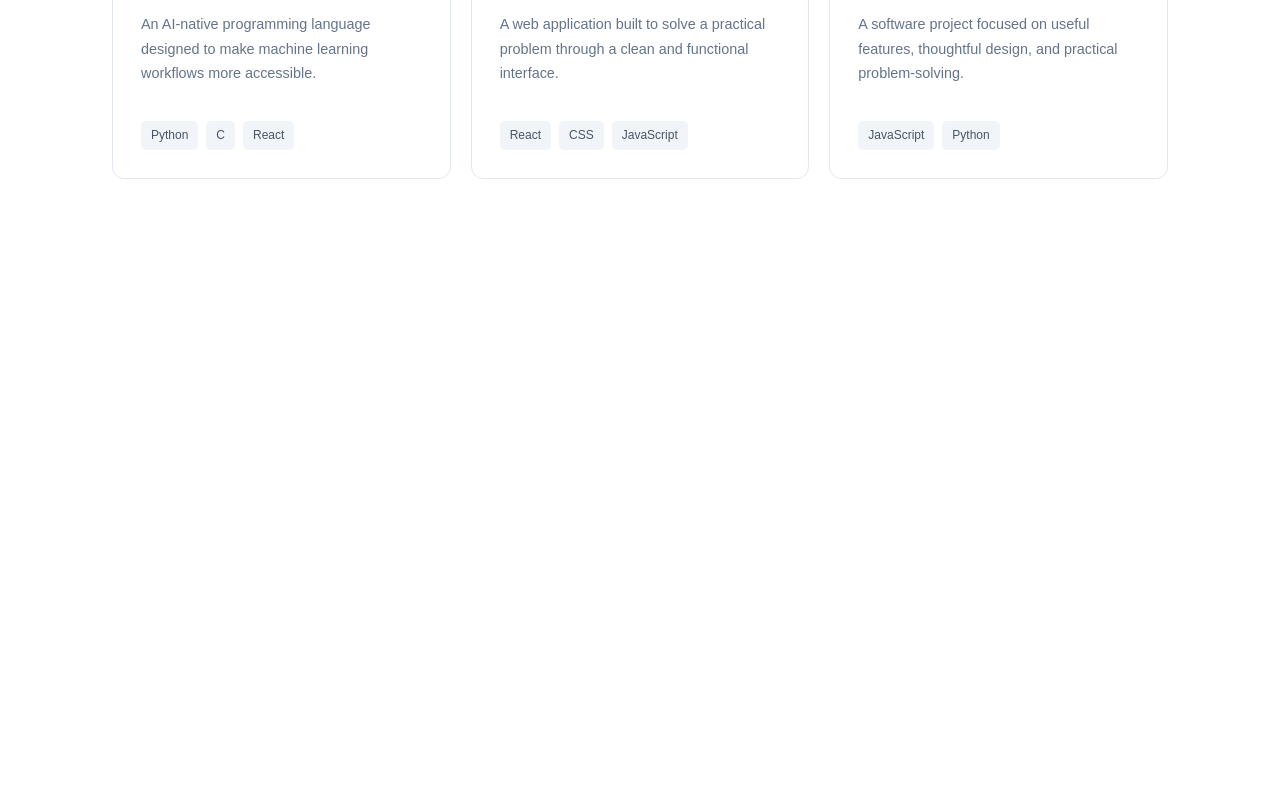
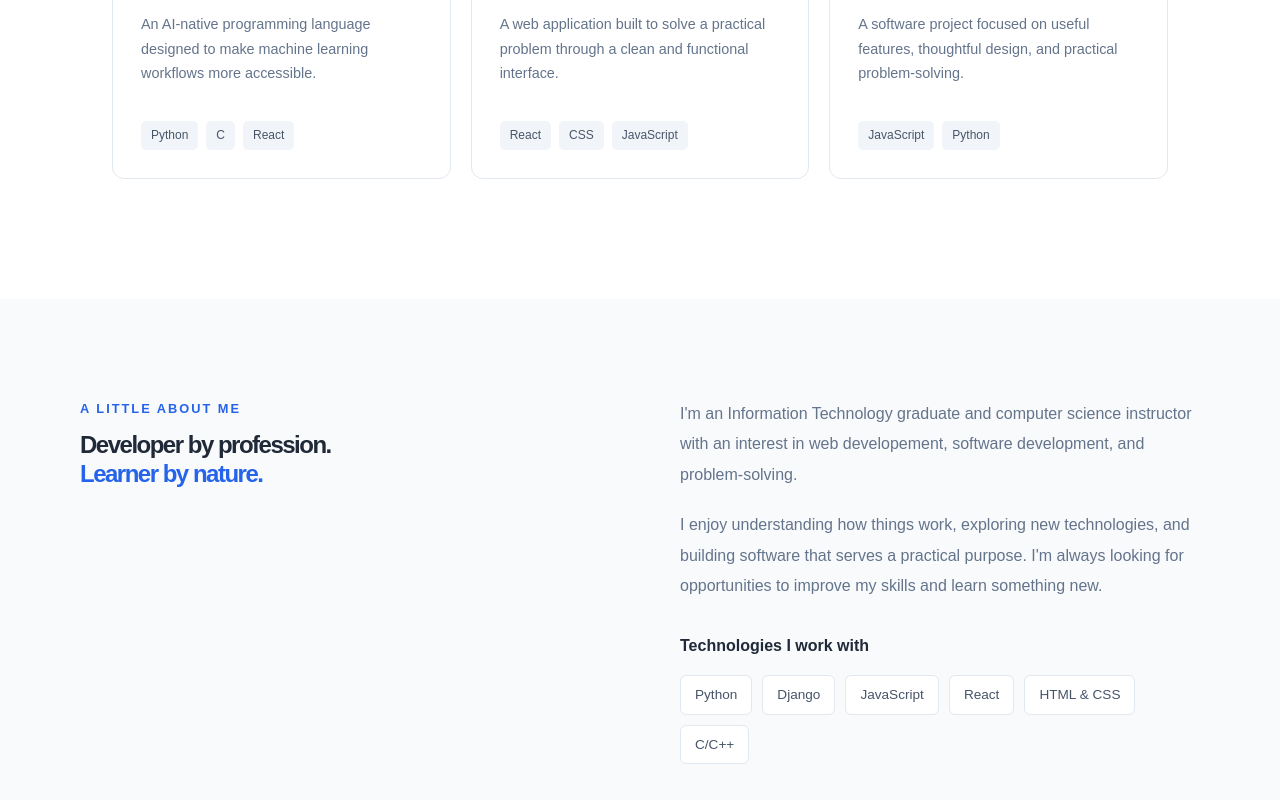
Before and after one commit to david-ptrk/Portfolio, a React app: page / in a window 1280 px wide. Shown: the part 1179-1979 px from the top of the page. Before the commit the page ends 1478 px from the top, so only its background shows below. Built offline with nearby package versions, Linux system fonts and the light colour scheme; the HTML template or start-up script is replaced by a standard one.

Commit message:
feat: add about section and skills

```diff
--- a/src/App.css
+++ b/src/App.css
@@ -322,3 +322,65 @@
         min-height: 300px;
     }
 }
+
+/* About section */
+.about {
+    padding: 100px 32px;
+    background-color: #f8fafc;
+}
+
+.about-layout {
+    max-width: 1120px;
+    margin: 0 auto;
+    display: grid;
+    grid-template-columns: 1fr 1fr;
+    gap: 80px;
+}
+
+.about-heading h2 {
+    font-size: clamp(2rem 4vw 3.2rem);
+    line-height: 1.2;
+    letter-spacing: -1.5px;
+}
+
+.about-heading h2 span {
+    color: #2563eb;
+}
+
+.about-content > p {
+    margin-bottom: 20px;
+    color: #64748b;
+    font-size: 1rem;
+    line-height: 1.9;
+}
+
+.about-content h3 {
+    margin: 32px 0 16px;
+    font-size: 1rem;
+}
+
+.about-skills {
+    display: flex;
+    flex-wrap: wrap;
+    gap: 10px;
+}
+
+.about-skills span {
+    padding: 8px 14px;
+    border: 1px solid #e2e8f0;
+    border-radius: 6px;
+    background-color: #ffffff;
+    color: #475569;
+    font-size: 0.85rem;
+}
+
+@media (max-width: 700px) {
+    .about {
+        padding: 72px 20px;
+    }
+
+    .about-layout {
+        grid-template-columns: 1fr;
+        gap: 36px;
+    }
+}
--- a/src/App.jsx
+++ b/src/App.jsx
@@ -2,6 +2,7 @@ import "./App.css";
 import Navbar from "./components/Navbar";
 import Hero from "./components/Hero";
 import Projects from "./components/Projects";
+import About from "./components/About";
 
 function App() {
   return (
@@ -11,6 +12,7 @@ function App() {
       <main>
         <Hero />
         <Projects />
+        <About />
       </main>
     </>
   );
--- /dev/null
+++ b/src/components/About.jsx
@@ -0,0 +1,46 @@
+const skills = [
+    "Python",
+    "Django",
+    "JavaScript",
+    "React",
+    "HTML & CSS",
+    "C/C++",
+];
+
+function About() {
+    return (
+        <section className="about" id="about">
+            <div className="about-layout">
+                <div className="about-heading">
+                    <p className="section-label">A LITTLE ABOUT ME</p>
+                    <h2>
+                        Developer by profession.
+                        <br />
+                        <span>Learner by nature.</span>
+                    </h2>
+                </div>
+
+                <div className="about-content">
+                    <p>
+                        I'm an Information Technology graduate and computer science instructor
+                        with an interest in web developement, software development, and
+                        problem-solving.
+                    </p>
+                    <p>
+                        I enjoy understanding how things work, exploring new technologies, and
+                        building software that serves a practical purpose. I'm always looking for
+                        opportunities to improve my skills and learn something new.
+                    </p>
+                    <h3>Technologies I work with</h3>
+                    <div className="about-skills">
+                        {skills.map((skill) => (
+                            <span key={skill}>{skill}</span>
+                        ))}
+                    </div>
+                </div>
+            </div>
+        </section>
+    );
+}
+
+export default About;
```
